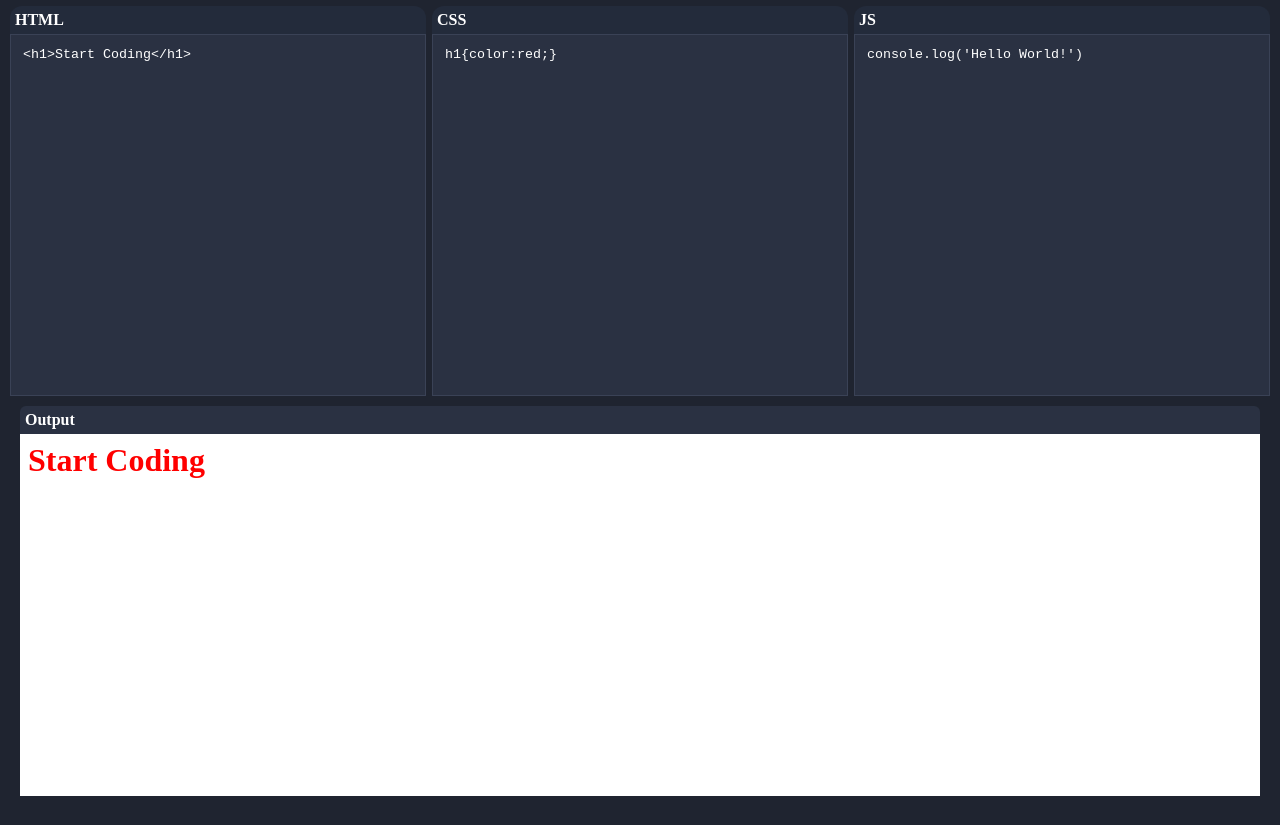
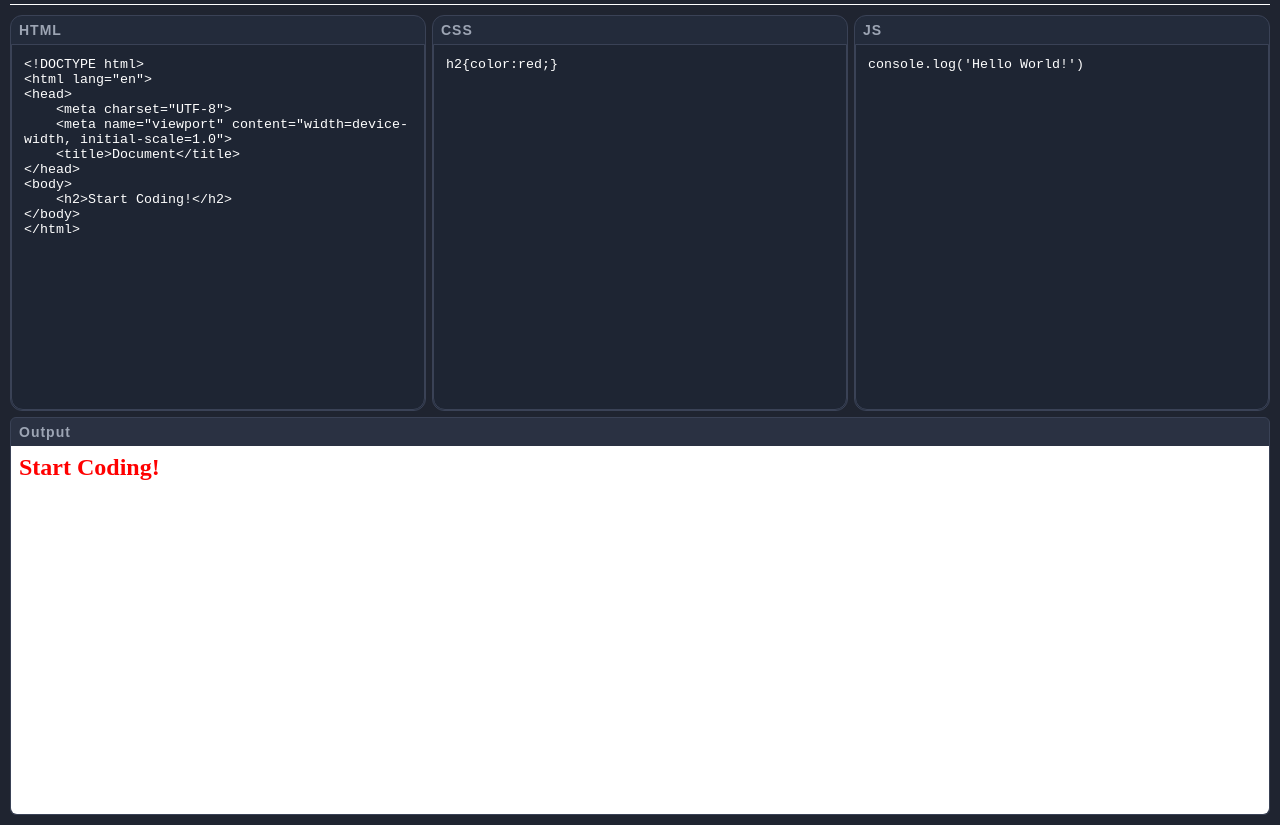
Before and after one commit to Najaf-14/Live-Code-Editor, a plain HTML site: page index.html in a window 1280 px wide. Shown: the part 52-877 px from the top of the page. Drawn offline with Linux system fonts and the light colour scheme.

Commit message:
Complete

```diff
--- a/index.html
+++ b/index.html
@@ -1,10 +1,9 @@
 <!DOCTYPE html>
 <html lang="en">
-
 <head>
     <meta charset="UTF-8">
     <meta name="viewport" content="width=device-width, initial-scale=1.0">
-    <title>Code Editor</title>
+    <title>Live Code Editor</title>
     <link rel="stylesheet" href="style.css">
 </head>
 
@@ -13,21 +12,25 @@
         <h1>Live Code Editor</h1>
     </header>
     <hr>
+
     <main class="container">
         <div class="top">
             <div class="html-part">
-                <label >HTML</label>
-                <textarea></textarea>
+                <label>HTML</label>
+                <textarea id="html"></textarea>
             </div>
+
             <div class="css-part">
-                <label >CSS</label>
-                <textarea></textarea>
+                <label>CSS</label>
+                <textarea id="css"></textarea>
             </div>
+
             <div class="js-part">
-                <label >JS</label>
-                <textarea></textarea>
+                <label>JS</label>
+                <textarea id="js"></textarea>
             </div>
         </div>
+
         <div class="bottom">
             <label>Output</label>
             <iframe id="output"></iframe>
@@ -36,5 +39,4 @@
 
     <script src="script.js"></script>
 </body>
-
 </html>
--- a/script.js
+++ b/script.js
@@ -1,8 +1,18 @@
 let allInputs = document.querySelectorAll('.top textarea');
 let output = document.querySelector("#output");
 
-let htmlCode = "<h1>Start Coding</h1>";
-let cssCode = "h1{color:red;}";
+let htmlCode = `<!DOCTYPE html>
+<html lang="en">
+<head>
+    <meta charset="UTF-8">
+    <meta name="viewport" content="width=device-width, initial-scale=1.0">
+    <title>Document</title>
+</head>
+<body>
+    <h2>Start Coding!</h2>
+</body>
+</html>`;
+let cssCode = "h2{color:red;}";
 let jsCode = "console.log('Hello World!')";
 
 allInputs[0].value = htmlCode
--- a/style.css
+++ b/style.css
@@ -1,77 +1,102 @@
-*{
-    margin: 0px;
-    padding: 0px;
-}
-body{
-    width: 100%;
-    height: 100%;
-    background-color: #1F2430;
+* {
+    margin: 0;
+    padding: 0;
+    box-sizing: border-box;
+    transition: all 0.2s ease;
 }
 
-.heading{
+body {
+    background-color: #1F2430;
+    font-family: sans-serif;
+}
+
+.heading {
     color: white;
     text-align: center;
+    padding: 10px;
 }
 
-hr{
-    color: white;
+.heading h1 {
+    font-size: 22px;
+    letter-spacing: 1px;
+}
+
+hr {
     background-color: white;
     margin: 10px;
     height: 1px;
     border: none;
 }
 
-.container{
+.container {
     height: 100vh;
     display: flex;
     flex-direction: column;
     margin: 10px;
 }
 
-.top{
+.top {
     display: flex;
     flex: 1;
     gap: 6px;
 }
 
-.html-part, .css-part, .js-part{
+.html-part,
+.css-part,
+.js-part {
     flex: 1;
-    flex-basis: 33%;
     background-color: #232B3B;
     display: flex;
     flex-direction: column;
     border-radius: 12px;
+    border: 1px solid #3A4256;
 }
 
-label{
-    color: white;
-    margin: 5px;
-    font-weight: bold;
+.html-part:hover,
+.css-part:hover,
+.js-part:hover {
+    transform: scale(1.01);
 }
 
-textarea{
+label {
+    color: #9DA5B4;
+    margin: 6px 8px;
+    font-size: 14px;
+    font-weight: 600;
+    letter-spacing: 1px;
+}
+
+textarea {
     flex: 1;
     padding: 12px;
     resize: none;
     color: white;
-    background-color: #2A3142;
+    background-color: #1E2533;
     border: 1px solid #3A4256;
     font-family: monospace;
+    outline: none;
+    border-radius: 0 0 12px 12px;
 }
 
-.bottom{
+textarea:focus {
+    border: 1px solid #4CAF50;
+    box-shadow: 0 0 6px #4CAF50;
+}
+
+.bottom {
     flex: 1;
     background-color: #2A3142;
     display: flex;
-    margin: 10px;
+    margin: 6px 0 0 0;
     border-radius: 6px;
     flex-direction: column;
+    border: 1px solid #3A4256;
 }
 
-.bottom iframe{
+.bottom iframe {
     width: 100%;
     height: 100%;
-    box-sizing: border-box;
     border: none;
     background-color: white;
+    border-radius: 0 0 6px 6px;
 }
```
